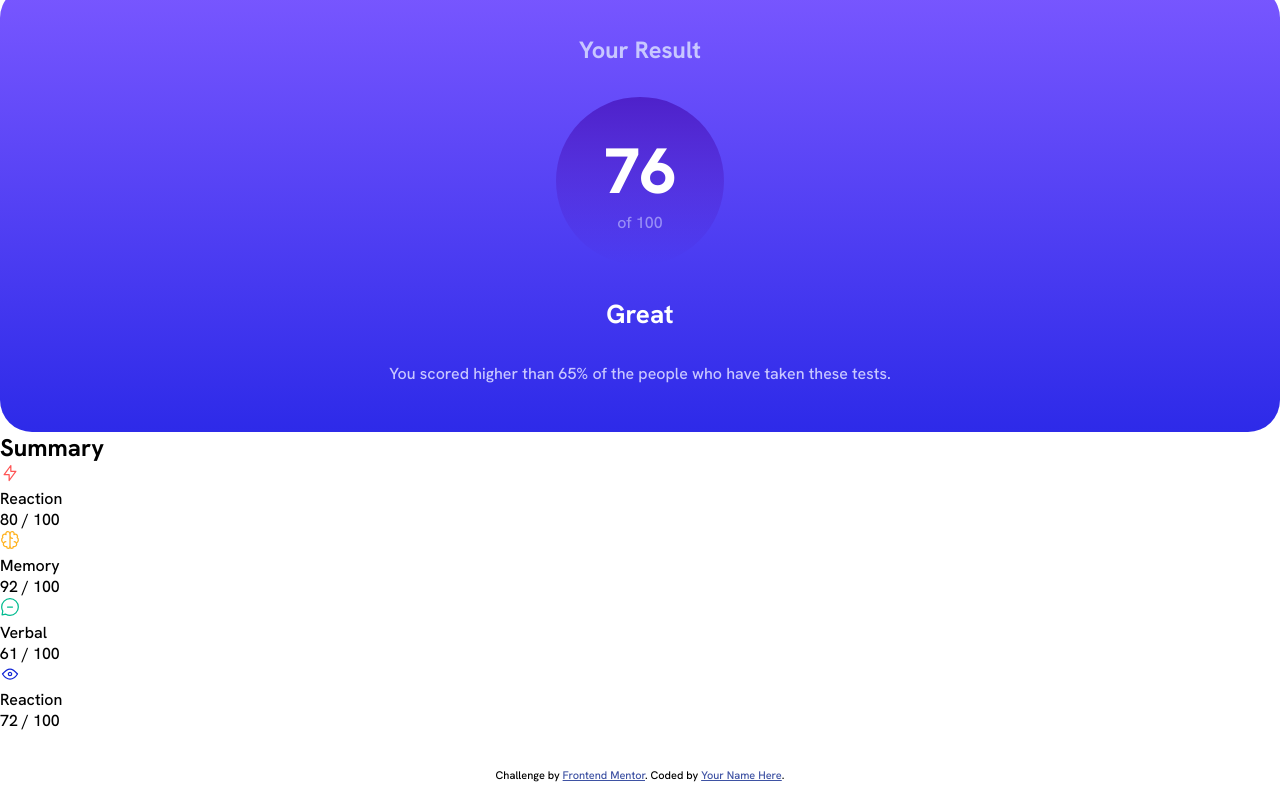
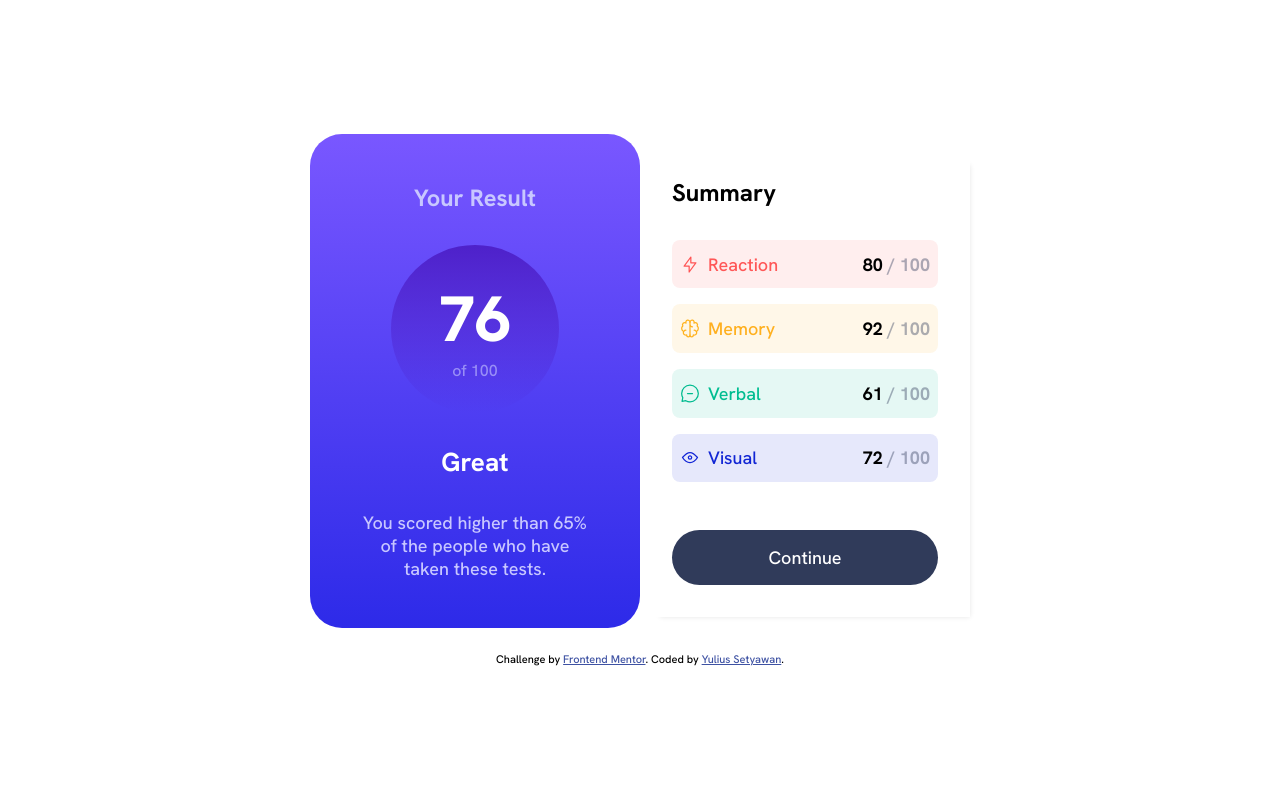
Before and after one commit to yuliussetyawan/results-summary-component-frontend-mentor, a plain HTML site: page index.html in a window 1280 px wide. Drawn offline with Linux system fonts and the light colour scheme.

Commit message:
design completed

```diff
--- a/css/styles.css
+++ b/css/styles.css
@@ -5,45 +5,42 @@
   box-sizing: border-box;
   margin: 0;
   padding: 0;
+  font-family: "Hanken Grotesk", sans-serif;
 }
 
 :root {
   /* primary  */
-  --light_red: hsl(0, 100%, 67%);
-  --orange_yellow: hsl(39, 100%, 56%);
-  --green_teal: hsl(166, 100%, 37%);
-  --cobalt_blue: hsl(234, 85%, 45%);
+  --light-red: hsl(0, 100%, 67%);
+  --orange-yellow: hsl(39, 100%, 56%);
+  --green-teal: hsl(166, 100%, 37%);
+  --cobalt-blue: hsl(234, 85%, 45%);
 
   /* gradients  */
-  --light_slate_blue: hsl(252, 100%, 67%);
-  --light_royal_blue: hsl(241, 81%, 54%);
+  --light-slate-blue: hsl(252, 100%, 67%);
+  --light-royal-blue: hsl(241, 81%, 54%);
 
-  --violet_blue: hsla(256, 72%, 46%, 1);
-  --persian_blue: hsla(241, 72%, 46%, 0);
+  --violet-blue: hsla(256, 72%, 46%, 1);
+  --persian-blue: hsla(241, 72%, 46%, 0);
 
   /* neutral  */
   --white: hsl(0, 0%, 100%);
-  --pale_blue: hsl(221, 100%, 96%);
-  --light_lavender: hsl(241, 100%, 89%);
-  --dark_gray_blue: hsl(224, 30%, 27%);
+  --pale-blue: hsl(221, 100%, 96%);
+  --light-lavender: hsl(241, 100%, 89%);
+  --dark-gray-blue: hsl(224, 30%, 27%);
 }
 
-body {
-  display: grid;
-  align-items: center;
-  background-color: var(--white);
-  min-height: 100vh;
-  width: 100%;
-  font-family: 'Hanken Grotesk', sans-serif;
+p {
+  font-size: 18px;
 }
 
+/* Result */
 .result-section {
   display: grid;
   row-gap: 2rem;
   background: linear-gradient(
     to bottom,
-    var(--light_slate_blue) 1%,
-    var(--light_royal_blue) 99%
+    var(--light-slate-blue) 1%,
+    var(--light-royal-blue) 99%
   );
   text-align: center;
   width: 100%;
@@ -54,14 +51,14 @@ body {
 }
 .result-title {
   font-size: 1.475rem;
-  color: var(--light_lavender);
+  color: var(--light-lavender);
 }
 .score {
   padding: 2rem 3rem;
   background: linear-gradient(
     to bottom,
-    var(--violet_blue),
-    var(--persian_blue)
+    var(--violet-blue),
+    var(--persian-blue)
   );
   border-radius: 50%;
   display: flex;
@@ -76,7 +73,7 @@ body {
 }
 .score span:nth-child(2) {
   opacity: 0.6;
-  color: var(--light_lavender);
+  color: var(--light-lavender);
 }
 .score-text h3 {
   margin-bottom: 2rem;
@@ -84,8 +81,100 @@ body {
   font-size: 1.625rem;
 }
 .score-text p {
-  color: var(--light_lavender);
+  color: var(--light-lavender);
 }
 
+/* Summary */
+.summary-section {
+  padding: 2rem;
+  display: grid;
+  align-items: center;
+  row-gap: 2rem;
+}
+.summary-item {
+  display: flex;
+  justify-content: space-between;
+  padding: 0.8rem 0.5rem;
+  border-radius: 0.5rem;
+  margin-bottom: 1rem;
+}
+.icon-desc {
+  display: flex;
+  gap: 0.5rem;
+  text-transform: capitalize;
+}
+.item-reaction {
+  background-color: rgba(255, 87, 87, 0.1);
+}
+.item-memory {
+  background-color: rgba(255, 176, 31, 0.1);
+}
+.item-verbal {
+  background-color: #00bd911a;
+}
+.item-visual {
+  background-color: #1125d41a;
+}
+.text-reaction {
+  color: #ff5757;
+}
+.text-memory {
+  color: #ffb01f;
+}
+.text-verbal {
+  color: #00bd91;
+}
+.text-visual {
+  color: #1125d4;
+}
+.summary-item > p {
+  font-weight: 700;
+}
+.max-score {
+  color: var(--dark-gray-blue);
+  opacity: 0.4;
+}
+.continue-btn {
+  cursor: pointer;
+  color: var(--white);
+  background-color: var(--dark-gray-blue);
+  border-radius: 3rem;
+  padding: 1rem;
+  font-weight: 500;
+  border: none;
+  width: 100%;
+  font-size: 18px;
+  transition: 0.5s all linear;
+}
+.continue-btn:hover {
+  background: linear-gradient(to bottom, var(--light-slate-blue) 1%, var(--light-royal-blue) 99%);
+}
+
+
 @media screen and (min-width: 660px) {
+  body {
+    display: grid;
+    align-items: center;
+    justify-items: center;
+    height: 100vh;
+  }
+  main {
+    display: grid;
+    grid-template-columns: 1fr 1fr;
+    align-items: center;
+    justify-content: center;
+    max-width: 660px;
+
+  }
+  .result-section {
+    margin-top: 0;
+  }
+  .summary-section {
+    box-shadow:10px 10px 5px -10px rgba(0, 0, 0, 0.1)
+  }
+  .attribution {
+    margin-top: 1.5rem;
+    grid-column: -3/-1;
+  }
+
 }
--- a/index.html
+++ b/index.html
@@ -40,68 +40,46 @@
     </section>
 
     <section class="summary-section">
-      <div class="section-title">
-        <h2>Summary</h2>
-      </div>
-      <article>
+      <h2 class="summary-title">Summary</h2>
+      <div class="section-center">
+        <article class="summary-item item-reaction">
           <div class="icon-desc">
             <img src="./assets/images/icon-reaction.svg" alt="reaction">
-          <p>Reaction</p>
+            <p class="text-reaction">reaction</p>
           </div>
-        <p>80 / 100</p>
+          <p>80 <span class="max-score">/ 100</span></p>
         </article>
-      <article>
+        <article class="summary-item item-memory">
           <div class="icon-desc">
             <img src="./assets/images/icon-memory.svg" alt="memory">
-          <p>Memory</p>
+            <p class="text-memory">memory</p>
           </div>
-        <p>92 / 100</p>
+          <p>92 <span class="max-score">/ 100</span></p>
         </article>
-      <article>
+        <article class="summary-item item-verbal">
           <div class="icon-desc">
             <img src="./assets/images/icon-verbal.svg" alt="verbal">
-          <p>Verbal</p>
+            <p class="text-verbal">Verbal</p>
           </div>
-        <p>61 / 100</p>
+          <p>61 <span class="max-score">/ 100</span></p>
         </article>
-      <article>
+        <article class="summary-item item-visual">
           <div class="icon-desc">
             <img src="./assets/images/icon-visual.svg" alt="visual">
-          <p>Reaction</p>
+            <p class="text-visual">Visual</p>
           </div>
-        <p>72 / 100</p>
+          <p>72 <span class="max-score">/ 100</span></p>
         </article>
+      </div>
+      <button class="continue-btn">Continue</button>
     </section>
 
+    <section class="attribution">
+      Challenge by <a href="https://www.frontendmentor.io?ref=challenge" target="_blank">Frontend Mentor</a>.
+      Coded by <a href="https://github.com/yuliussetyawan">Yulius Setyawan</a>.
+    </section>
   </main>
 
-  <!-- Your Result
-  76
-  of 100
-
-  Great
-  You scored higher than 65% of the people who have taken these tests.
-
-  Summary
-
-  Reaction
-  80 / 100
-
-  Memory
-  92 / 100
-
-  Verbal
-  61 / 100
-
-  Visual
-  72 / 100
-
-  Continue -->
-
-  <div class="attribution">
-    Challenge by <a href="https://www.frontendmentor.io?ref=challenge" target="_blank">Frontend Mentor</a>.
-    Coded by <a href="#">Your Name Here</a>.
-  </div>
 </body>
 
 </html>
```
Lines whose indentation alone changed are shown as unchanged.
